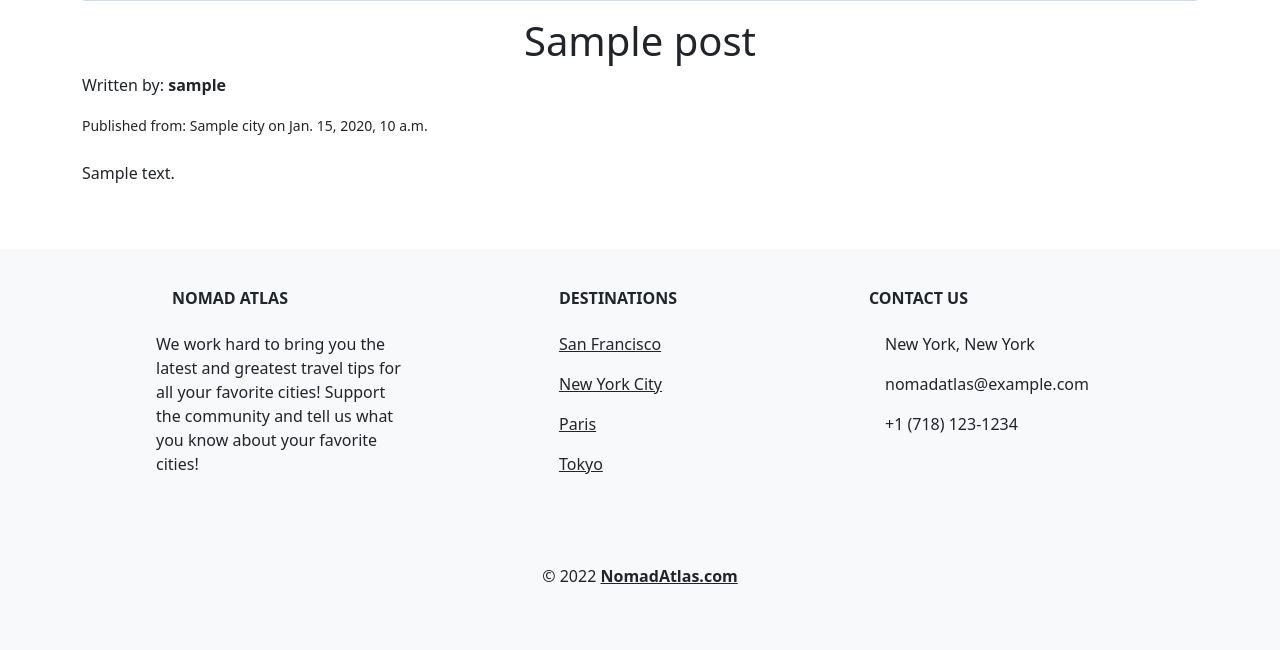
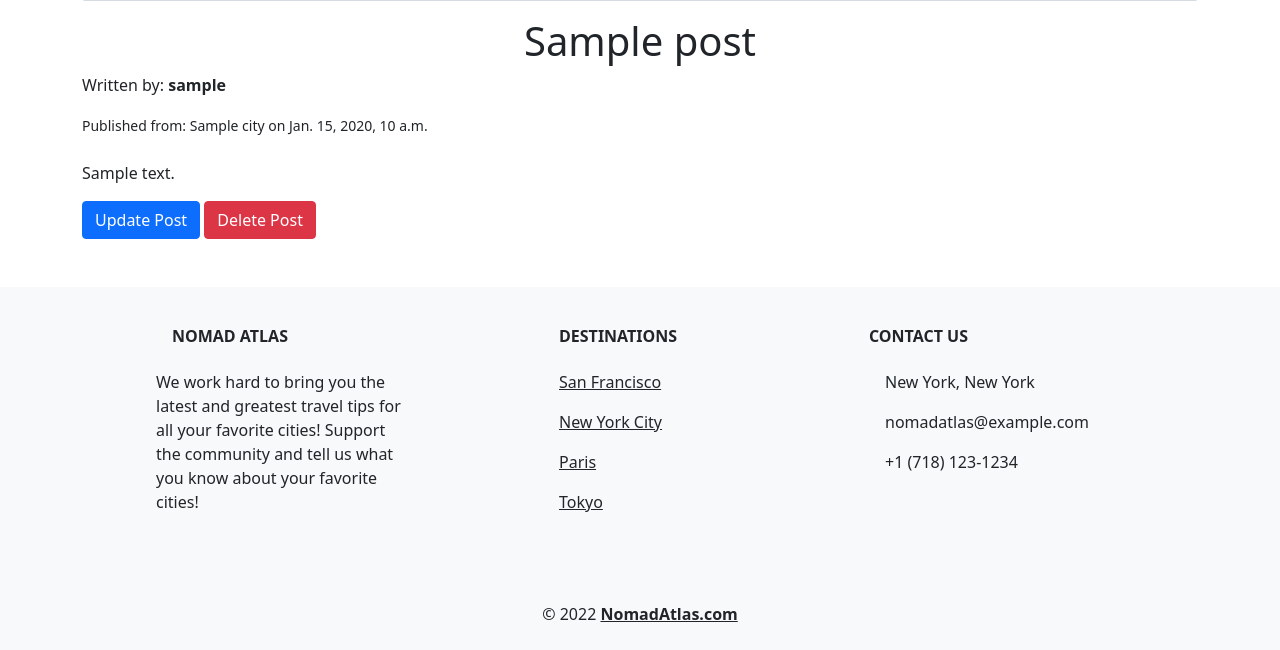
Before and after one commit to jajoyce/Nomad, a Django app: page /posts/1/ in a window 1280 px wide. Shown: the part 940-1590 px from the top of the page. Before the commit the page ends 1524 px from the top, so only its background shows below. Run offline with Django 4.2, Linux system fonts and the light colour scheme; tables that the repository leaves empty hold one stand-in row (values such as "Sample post"); grey boxes marked "Sample" are stand-in pictures.

Commit message:
post update and post delete urls, views, and templates created

```diff
--- a/main_app/templates/city_detail.html
+++ b/main_app/templates/city_detail.html
@@ -34,6 +34,11 @@
     <div class="col-3">
       <img src="{{city.img}}" class="card-img" alt="{{city.name}}" />
       <small>{{city.name}}</small>
+      <div>
+        <a href="{% url 'post_create' %}" type="button" class="btn btn-success"
+          >Create New Post</a
+        >
+      </div>
     </div>
   </div>
 </div>
--- a/main_app/templates/post_detail.html
+++ b/main_app/templates/post_detail.html
@@ -13,6 +13,20 @@
       <div class="mt-4">
         <p>{{ post.content }}</p>
       </div>
+      <div>
+        <a
+          href="{% url 'post_update' post.pk %}"
+          type="button"
+          class="btn btn-primary"
+          >Update Post</a
+        >
+        <a
+          href="{% url 'post_delete' post.pk %}"
+          type="button"
+          class="btn btn-danger"
+          >Delete Post</a
+        >
+      </div>
     </div>
   </div>
 </div>
--- a/main_app/templates/profile_detail.html
+++ b/main_app/templates/profile_detail.html
@@ -46,6 +46,7 @@
             <strong>About Me:</strong>
             <br />"{{ profile.bio }}"
           </p>
+          <a href="{% url 'post_create' %}" type="button" class="btn btn-success">Create New Post</a>
         </div>
       </div>
     </div>
--- a/main_app/urls.py
+++ b/main_app/urls.py
@@ -11,5 +11,8 @@ urlpatterns = [
     path('nomads/<int:pk>', views.ProfileDetail.as_view(), name="profile_detail"),
     path('posts/', views.PostList.as_view(), name="post_list"),
     path('posts/<int:pk>/', views.PostDetail.as_view(), name="post_detail"),
+    path('posts/new', views.PostCreate.as_view(), name='post_create'),
+    path('posts/<int:pk>/update', views.PostUpdate.as_view(), name='post_update'),
+    path('posts/<int:pk>/delete', views.PostDelete.as_view(), name='post_delete'),
 
 ]
--- a/main_app/views.py
+++ b/main_app/views.py
@@ -1,6 +1,6 @@
 from django.shortcuts import render, redirect
 from django.views import View
-from django.views.generic import TemplateView, DetailView
+from django.views.generic import TemplateView, DetailView, CreateView, UpdateView, DeleteView
 from django.http import HttpResponse
 from django.contrib.auth.forms import UserCreationForm
 from django.contrib.auth import login
@@ -71,3 +71,20 @@ class PostList(TemplateView):
 class PostDetail(DetailView):
         model = Post
         template_name = "post_detail.html"
+
+class PostCreate(CreateView):
+    model = Post
+    fields = ['title', 'content', 'img', 'city', 'author']
+    template_name = 'post_create.html'
+    success_url = '/posts/'
+
+class PostUpdate(UpdateView):
+    model = Post
+    fields = ['title', 'content', 'img', 'city']
+    template_name = "post_update.html"
+    success_url = '/posts/'
+
+class PostDelete(DeleteView):
+    model = Post
+    template_name = "post_delete_confirmation.html"
+    success_url = '/posts/'
```
Also changed, not shown: main_app/templates/post_create.html (added, +21 -0 lines), main_app/templates/post_delete_confirmation.html (added, +26 -0 lines), main_app/templates/post_update.html (added, +21 -0 lines).
